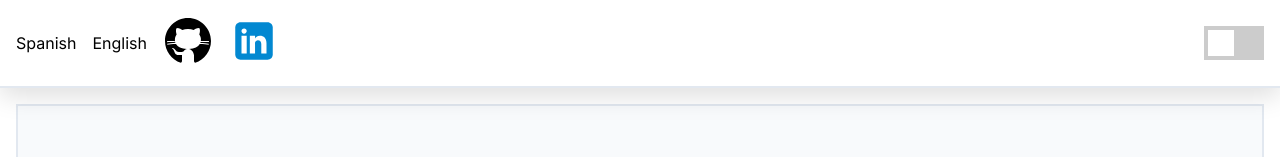
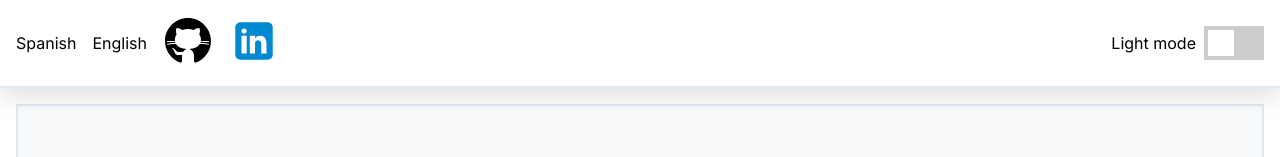
Before and after one commit to EudyFP/Portafolio-vveb, a Next.js app: page /en in a window 1280 px wide. Shown: the top 157 px of the page. Built offline with nearby package versions, Linux system fonts and the light colour scheme; no server answers.

Commit message:
parrafo background color
parrafo background color

```diff
--- a/src/app/[idioma]/page.js
+++ b/src/app/[idioma]/page.js
@@ -22,7 +22,7 @@ export default async function Home({ params }) {
       <Image src="/assets/icons8-linkedin.svg" alt="LinkedIn logo" title="LinkedIn" width={50} height={50} priority/>
       </Link>
         </section>
-      <ThemedButtons />
+      <ThemedButtons diccionario={diccionario}/>
       </section>
     <main id={styles.main}>
       <section className={styles.section}>
--- a/src/app/components/ThemedButtons.jsx
+++ b/src/app/components/ThemedButtons.jsx
@@ -2,15 +2,16 @@
 
 import { useTheme } from 'next-themes';
 import styles from './ThemedButtons.module.css';
-export default function ThemedButtons() {
+export default function ThemedButtons({ diccionario }) {
   const { theme, setTheme } = useTheme();
   console.log("Current theme:", theme);
     return (
         <section className={styles.themed_switch_section}>
 {/*             <button onClick={() => setTheme('light')}>Light Mode</button>
             <button onClick={() => setTheme('dark')}>Dark Mode</button> */}
+            <p>{theme === 'dark' ? diccionario.modo_o : diccionario.modo_c}</p>
             <label className={styles.switch}>
-            <input type="checkbox" onChange={(e) => setTheme(e.target.checked ? 'dark' : 'light')}/>
+            <input type="checkbox" checked={theme === 'dark' ? true : false} onChange={(e) => setTheme(e.target.checked ? 'dark' : 'light')}/>
             <span className={styles.slider}></span>
             </label>
         </section>
--- a/src/app/components/ThemedButtons.module.css
+++ b/src/app/components/ThemedButtons.module.css
@@ -1,6 +1,7 @@
 .themed_switch_section {
   display: flex;
   align-items: center;
+  gap: 0.5rem
 }
 
 
--- a/src/app/diccionarios/en.json
+++ b/src/app/diccionarios/en.json
@@ -3,6 +3,8 @@
         "es": "Spanish",
         "en": "English"
     },
+    "modo_c": "Light mode",
+    "modo_o": "Dark mode",
     "acerca": "About me",
     "descripcion": "Hi, I'm Eudy Familia Pérez, a front-end web developer graduated from the Instituto Técnico de las Américas (ITLA). Although I'm new to the professional field, I have a solid foundation in key technologies like HTML, CSS, JavaScript, React.js and Next.js thanks to my education at ITLA. My studies have given me a deep understanding of web design principles and front-end development. I'm very excited to start my career and eager to apply my skills and knowledge to challenging projects.",
     "proyectos": "Projects",
--- a/src/app/diccionarios/es.json
+++ b/src/app/diccionarios/es.json
@@ -3,6 +3,8 @@
         "es": "Español",
         "en": "Inglés"
     },
+    "modo_c": "Modo claro",
+    "modo_o": "Modo oscuro",
     "acerca": "Acerca de mi",
     "descripcion": "Hola, soy Eudy Familia Pérez, un desarrollador web front end graduado del Instituto Técnico de las Américas (ITLA). Aunque soy nuevo en el campo profesional, tengo una sólida base en tecnologías clave como HTML, CSS, JavaScript, React.js y Next.js gracias a mi formación en ITLA. Mi educación me ha dado una comprensión profunda de los principios del diseño web y el desarrollo front end. Estoy muy entusiasmado por comenzar mi carrera y estoy dispuesto a aplicar mis habilidades y conocimientos en proyectos desafiantes.",
     "proyectos": "Proyectos",
```
